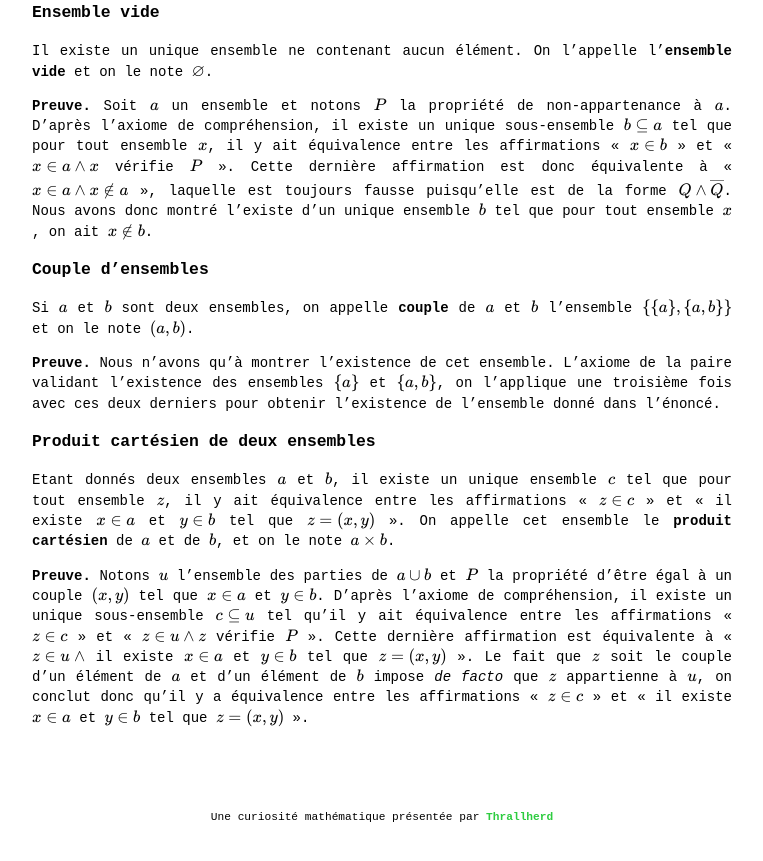
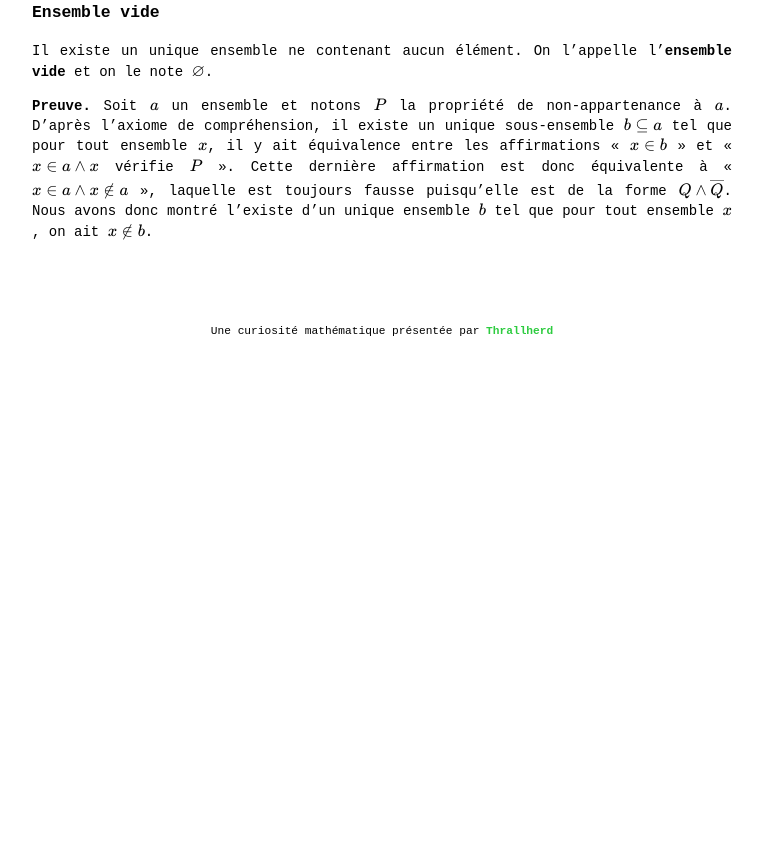
Before and after one commit to Thrallherd/AlgebraExNihilo, a Jekyll site: the page built from set_res1.md, in a window 1280 px wide and 900 px high, scrolled down 901 px. Shown: the top 861 px of the window, without its empty margins (258-1021 px from the left). Built offline with Jekyll 4.4.1, drawn with Linux system fonts in a browser that asks for light colours; formulas are drawn with MathJax 3; after the commit the page ends 1372 px from its top, so only the background shows below that.

Commit message:
Update set_res1.md

```diff
--- a/set_res1.md
+++ b/set_res1.md
@@ -26,13 +26,3 @@ Si $$a$$ et $$b$$ sont deux ensembles, il existe un unique ensemble $$c$$ tel qu
 Il existe un unique ensemble ne contenant aucun élément. On l'appelle l'**ensemble vide** et on le note $$\varnothing$$.
 
 **Preuve.** Soit $$a$$ un ensemble et notons $$P$$ la propriété de non-appartenance à $$a$$. D'après l'axiome de compréhension, il existe un unique sous-ensemble $$b \subseteq a$$ tel que pour tout ensemble $$x$$, il y ait équivalence entre les affirmations « $$x \in b$$ » et « $$x \in a \land  x$$ vérifie $$P$$ ». Cette dernière affirmation est donc équivalente à « $$x \in a \land x \notin a$$ », laquelle est toujours fausse puisqu'elle est de la forme $$Q \land \overline Q$$. Nous avons donc montré l'existe d'un unique ensemble $$b$$ tel que pour tout ensemble $$x$$, on ait $$x \notin b$$.
-
-### Couple d'ensembles
-Si $$a$$ et $$b$$ sont deux ensembles, on appelle **couple** de $$a$$ et $$b$$ l'ensemble $$\{ \{ a \}, \{ a, b \} \}$$ et on le note $$(a, b)$$.
-
-**Preuve.** Nous n'avons qu'à montrer l'existence de cet ensemble. L'axiome de la paire validant l'existence des ensembles $$\{ a \}$$ et $$\{a, b \}$$, on l'applique une troisième fois avec ces deux derniers pour obtenir l'existence de l'ensemble donné dans l'énoncé.
-
-### Produit cartésien de deux ensembles
-Etant donnés deux ensembles $$a$$ et $$b$$, il existe un unique ensemble $$c$$ tel que pour tout ensemble $$z$$, il  y ait équivalence entre les affirmations « $$z \in c$$ » et « il existe $$x \in a$$ et $$y \in b$$ tel que $$z = (x, y)$$ ». On appelle cet ensemble le **produit cartésien** de $$a$$ et de $$b$$, et on le note $$a \times b$$.
-
-**Preuve.** Notons $$u$$ l'ensemble des parties de $$a \cup b$$ et $$P$$ la propriété d'être égal à un couple $$(x, y)$$ tel que $$x \in a$$ et $$y \in b$$. D'après l'axiome de compréhension, il existe un unique sous-ensemble $$c \subseteq u$$ tel qu'il  y ait équivalence entre les affirmations « $$z \in c$$ » et « $$z \in u \land z$$ vérifie $$P$$ ». Cette dernière affirmation est équivalente à « $$z \in u~\land$$ il existe $$x \in a$$ et $$y \in b$$ tel que $$z = (x, y)$$ ». Le fait que $$z$$ soit le couple d'un élément de $$a$$ et d'un élément de $$b$$ impose *de facto* que $$z$$ appartienne à $$u$$, on conclut donc qu'il y a équivalence entre les affirmations « $$z \in c$$ » et « il existe $$x \in a$$ et $$y \in b$$ tel que $$z = (x, y)$$ ».
```
